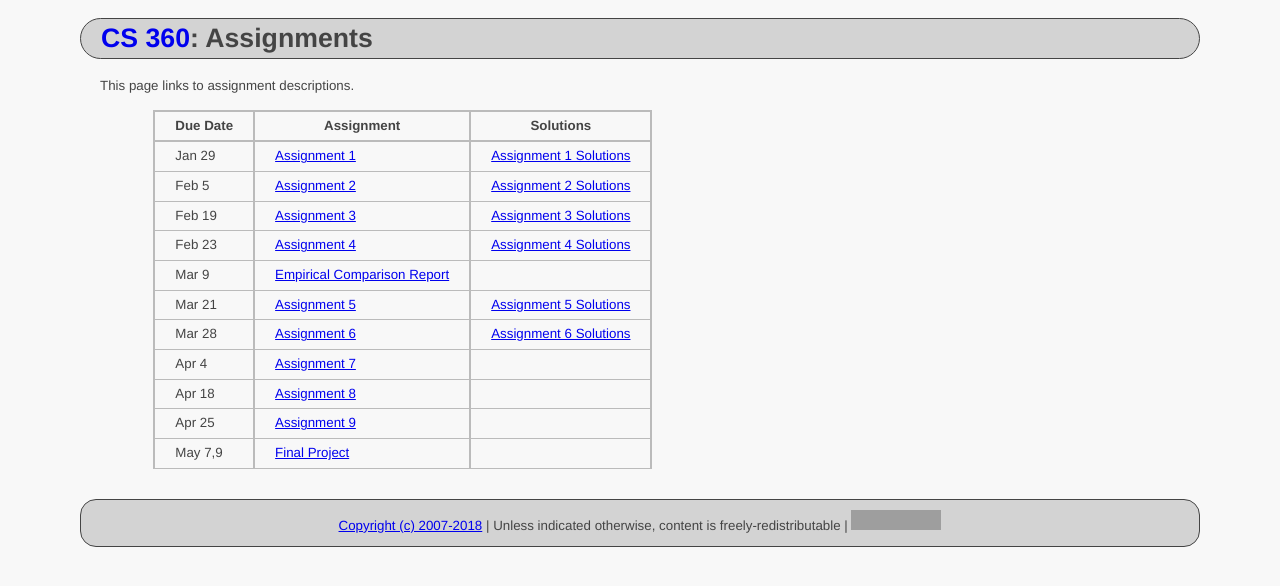
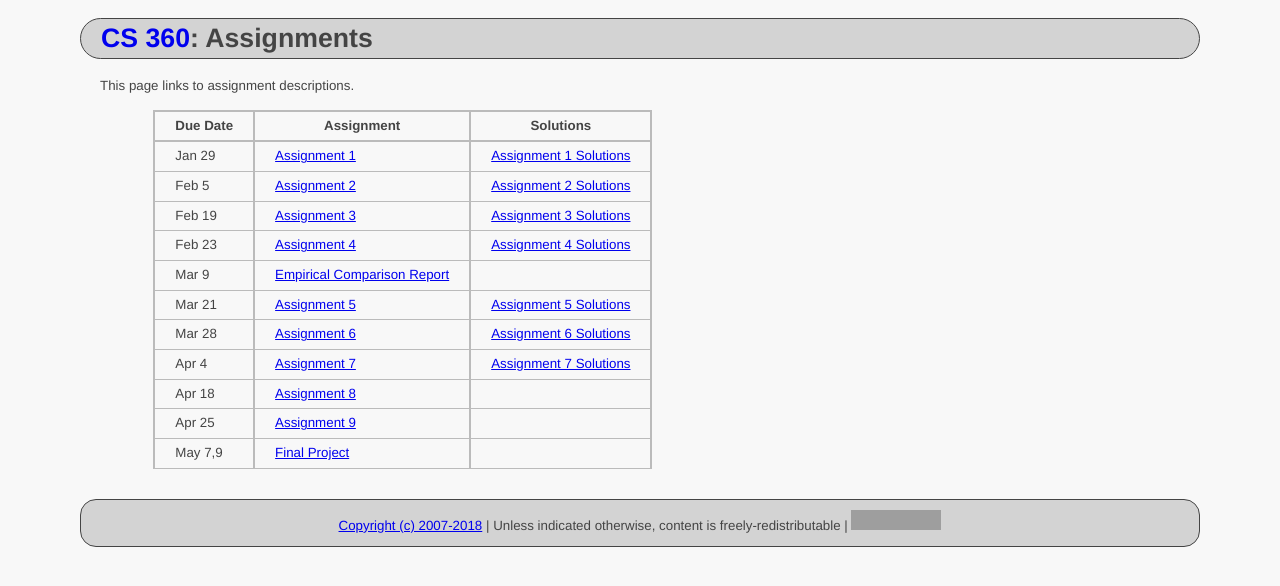
Before and after one commit to ycpcs/cs360-spring2018, a Jekyll site: the page built from assign/index.md, in a window 1280 px wide. Shown: the top 586 px of the page. Built offline with Jekyll 4.4.1, drawn with Linux system fonts in a browser that asks for light colours; grey boxes are pictures that could not be loaded.

Commit message:
add assign7 sol
add assign7 sol

```diff
--- a/assign/index.md
+++ b/assign/index.md
@@ -14,7 +14,7 @@ This page links to assignment descriptions.
 > Mar 9    | [Empirical Comparison Report](../assign/emp_comp.html)   |           |
 > Mar 21   | [Assignment 5](../assign/assign05.html)                  | [Assignment 5 Solutions](../assign/sol/assign05sol.pdf) |
 > Mar 28   | [Assignment 6](../assign/assign06.html)                  | [Assignment 6 Solutions](../assign/sol/assign06sol.pdf) |
-> Apr 4    | [Assignment 7](../assign/assign07.html)                  |  |
+> Apr 4    | [Assignment 7](../assign/assign07.html)                  | [Assignment 7 Solutions](../assign/sol/assign07sol.pdf) |
 > Apr 18   | [Assignment 8](../assign/assign08.html)                  |  |
 > Apr 25   | [Assignment 9](../assign/assign09.html)                  |  |
 > May 7,9  | [Final Project](../assign/finalproj.html)                |           |
```
Also changed, not shown: 1 other file.
